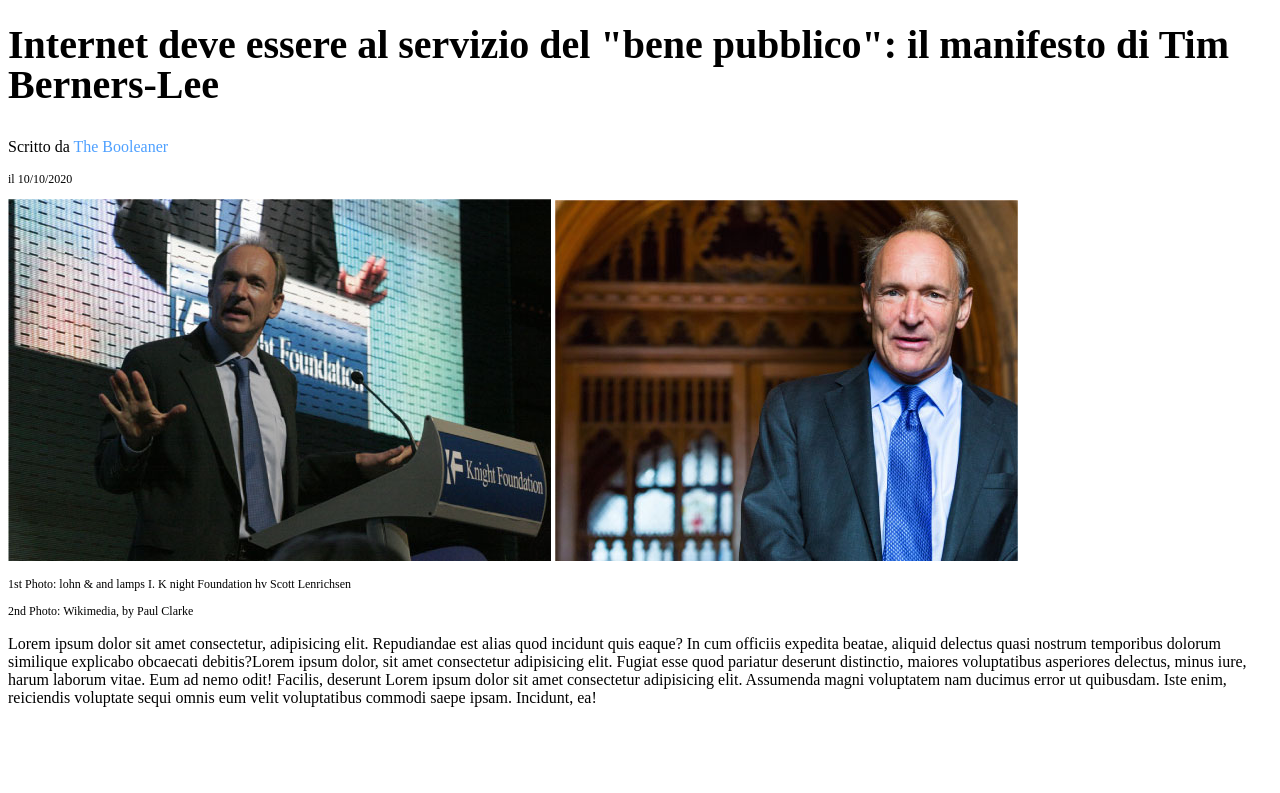
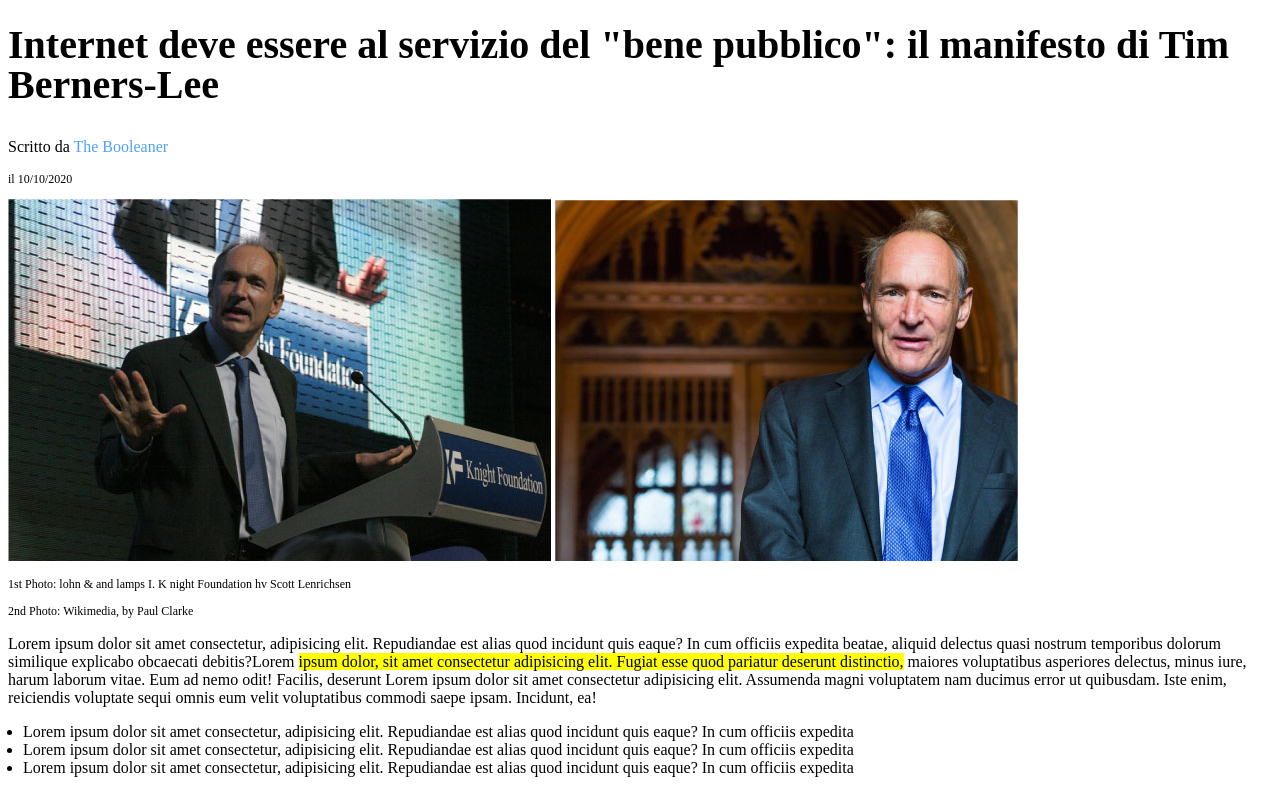
Before and after one commit to hongorgerelchimeg/html-css-booleaner, a plain HTML site: page index.html in a window 1280 px wide. Shown: the part 120-913 px from the top of the page. Before the commit the page ends 843 px from the top, so only its background shows below. Drawn offline with Linux system fonts and the light colour scheme.

Commit message:
creato list e list padding-inline-start 15px

```diff
--- a/index.html
+++ b/index.html
@@ -16,12 +16,12 @@
     </header>
 
     <main>
-        <section class="Post">
+        <section>
             <div class="post-title">
                 <h1>Internet deve essere al servizio del "bene pubblico": il manifesto di Tim Berners-Lee</h1>
             </div>
             <div class="post-by">
-                <p>Scritto da <a href="">The Booleaner</a></p>
+                <p>Scritto da <a href="https://boolean.careers/">The Booleaner</a></p>
             </div>
             <div class="post-date">
                 <p>il 10/10/2020<p>
@@ -35,8 +35,18 @@
                 </div>
 
             </div>
-            <p>Lorem ipsum dolor sit amet consectetur, adipisicing elit. Repudiandae est alias quod incidunt quis eaque? In cum officiis expedita beatae, aliquid delectus quasi nostrum temporibus dolorum similique explicabo obcaecati debitis?Lorem ipsum dolor, sit amet consectetur adipisicing elit. Fugiat esse quod pariatur deserunt distinctio, maiores voluptatibus asperiores delectus, minus iure, harum laborum vitae. Eum ad nemo odit! Facilis, deserunt Lorem ipsum dolor sit amet consectetur adipisicing elit. Assumenda magni voluptatem nam ducimus error ut quibusdam. Iste enim, reiciendis voluptate sequi omnis eum velit voluptatibus commodi saepe ipsam. Incidunt, ea!</p
+            <p>Lorem ipsum dolor sit amet consectetur, adipisicing elit. Repudiandae est alias quod incidunt quis eaque? In cum officiis expedita beatae, aliquid delectus quasi nostrum temporibus dolorum similique explicabo obcaecati debitis?Lorem <span class="text-highlight">ipsum dolor, sit amet consectetur adipisicing elit. Fugiat esse quod pariatur deserunt distinctio,</span> maiores voluptatibus asperiores delectus, minus iure, harum laborum vitae. Eum ad nemo odit! Facilis, deserunt Lorem ipsum dolor sit amet consectetur adipisicing elit. Assumenda magni voluptatem nam ducimus error ut quibusdam. Iste enim, reiciendis voluptate sequi omnis eum velit voluptatibus commodi saepe ipsam. Incidunt, ea!</p>
 
+        </section>
+
+        <section>
+            <div class="list-no-padding">
+            <ul>
+                <li>Lorem ipsum dolor sit amet consectetur, adipisicing elit. Repudiandae est alias quod incidunt quis eaque? In cum officiis expedita</li>
+                <li>Lorem ipsum dolor sit amet consectetur, adipisicing elit. Repudiandae est alias quod incidunt quis eaque? In cum officiis expedita</li>
+                <li>Lorem ipsum dolor sit amet consectetur, adipisicing elit. Repudiandae est alias quod incidunt quis eaque? In cum officiis expedita</li>
+            </ul>
+            </div>
         </section>
 
 
--- a/styles/style.css
+++ b/styles/style.css
@@ -43,3 +43,12 @@ a {
 .image-explination {
     font-size: 12px;
 }
+ul {
+    padding-inline-start: 15px;
+}
+.list-no-padding {
+    padding-left: -10%;
+}
+.text-highlight {
+    background-color: yellow;
+}
```
